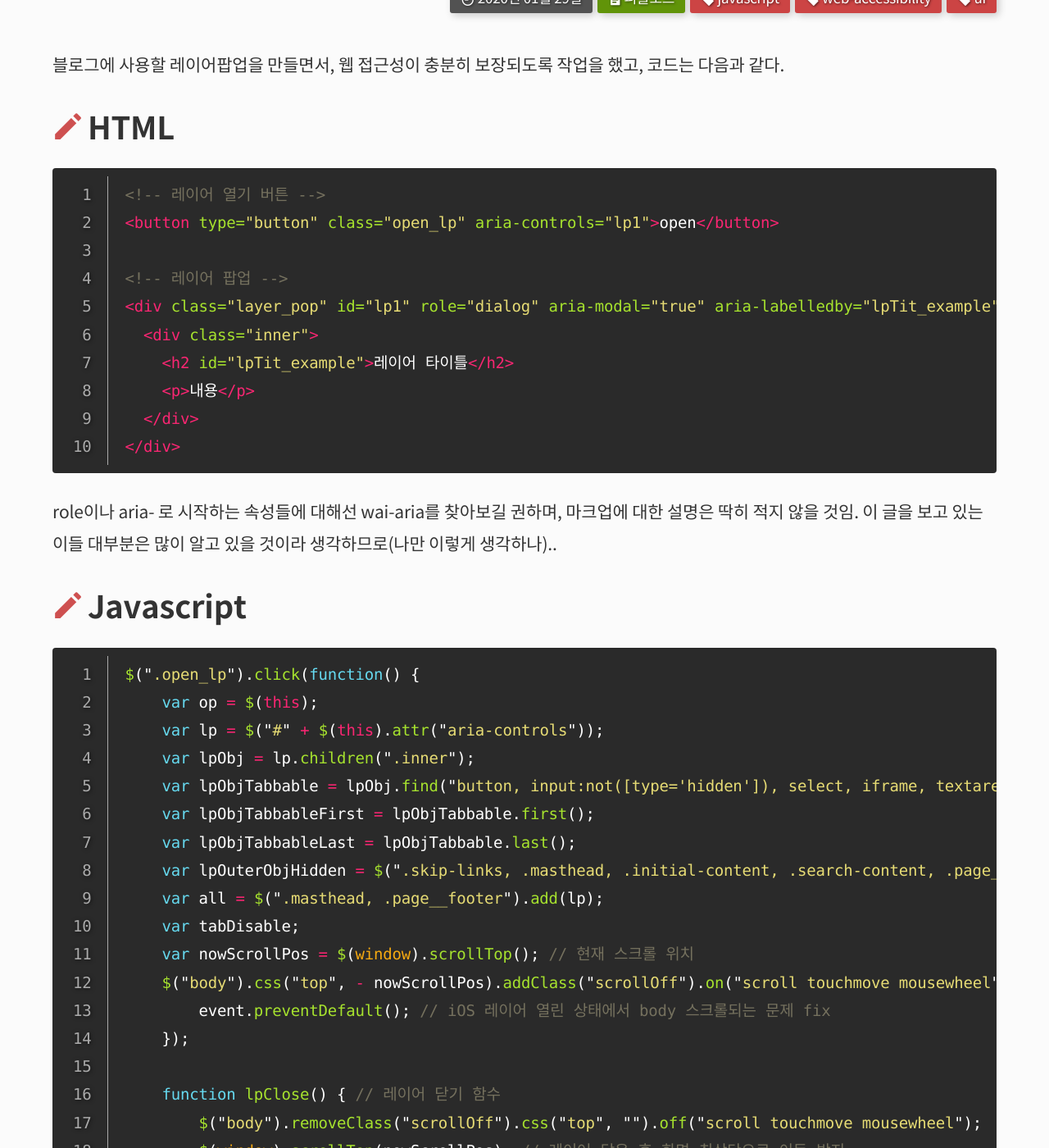
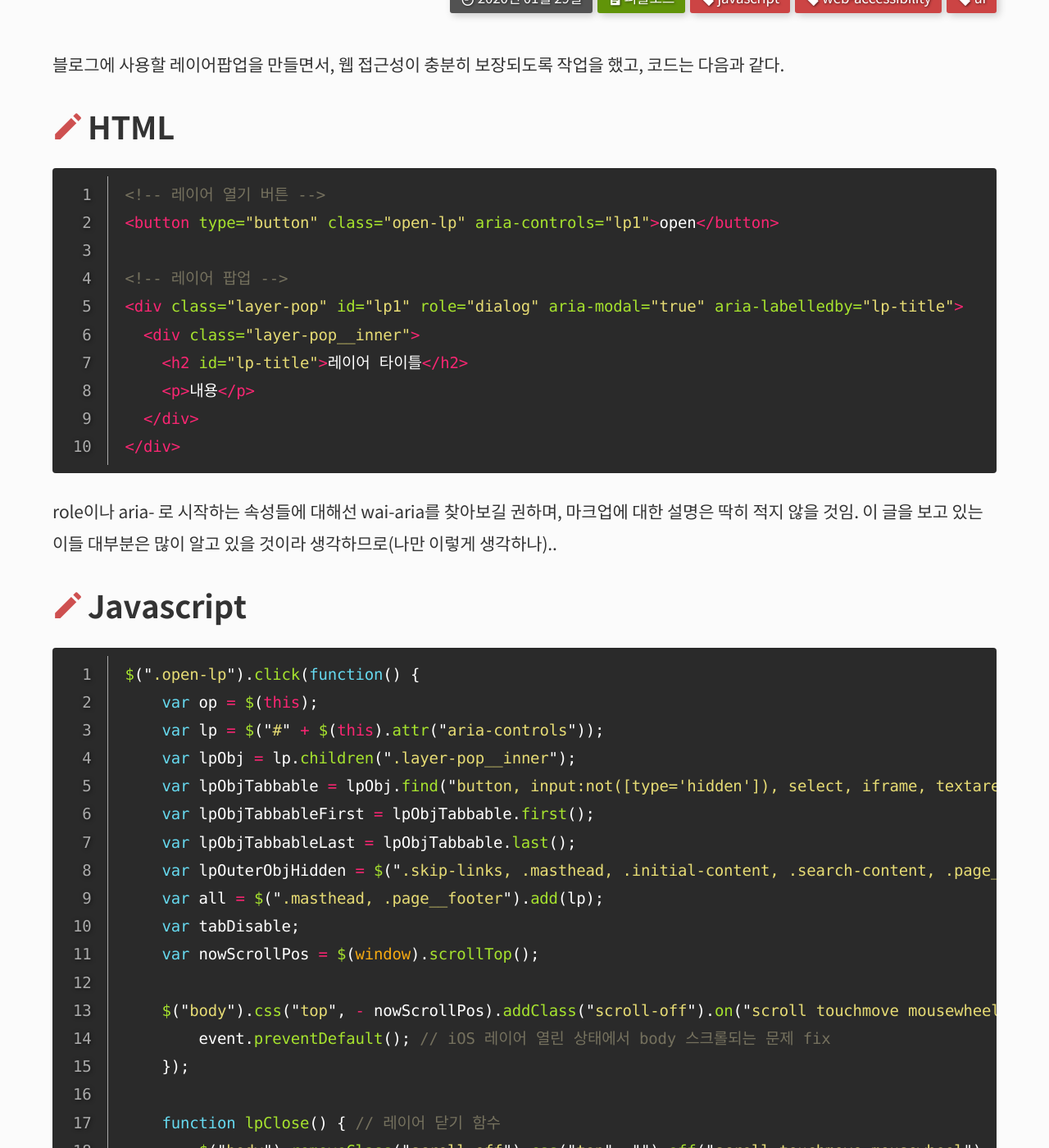
Before and after one commit to selosele/selosele.github.io, a Jekyll site: the page built from _posts/2020-01-29-layer-popup.md, in a window 1280 px wide and 1400 px high, scrolled down 384 px. Shown: the whole window at 82% size. Built offline with Jekyll 4.4.1, drawn with Linux system fonts in a browser that asks for light colours; cached includes are drawn as plain includes; comment, search, counter and statistics services are not loaded; some of the changed text lies outside the part shown.

Commit message:
포스트 수정

````diff
--- a/_posts/2020-01-29-layer-popup.md
+++ b/_posts/2020-01-29-layer-popup.md
@@ -21,12 +21,12 @@ tags:
 ## HTML
 ```html
 <!-- 레이어 열기 버튼 -->
-<button type="button" class="open_lp" aria-controls="lp1">open</button>
+<button type="button" class="open-lp" aria-controls="lp1">open</button>
 
 <!-- 레이어 팝업 -->
-<div class="layer_pop" id="lp1" role="dialog" aria-modal="true" aria-labelledby="lpTit_example">
-  <div class="inner">
-    <h2 id="lpTit_example">레이어 타이틀</h2>
+<div class="layer-pop" id="lp1" role="dialog" aria-modal="true" aria-labelledby="lp-title">
+  <div class="layer-pop__inner">
+    <h2 id="lp-title">레이어 타이틀</h2>
     <p>내용</p>
   </div>
 </div>
@@ -35,70 +35,64 @@ role이나 aria- 로 시작하는 속성들에 대해선 wai-aria를 찾아보
 
 ## Javascript
 ```javascript
-$(".open_lp").click(function() {
+$(".open-lp").click(function() {
     var op = $(this);
     var lp = $("#" + $(this).attr("aria-controls"));
-    var lpObj = lp.children(".inner");
+    var lpObj = lp.children(".layer-pop__inner");
     var lpObjTabbable = lpObj.find("button, input:not([type='hidden']), select, iframe, textarea, [href], [tabindex]:not([tabindex='-1'])");
     var lpObjTabbableFirst = lpObjTabbable.first();
     var lpObjTabbableLast = lpObjTabbable.last();
-    var lpOuterObjHidden = $(".skip-links, .masthead, .initial-content, .search-content, .page__footer");
+    var lpOuterObjHidden = $(".skip-links, .masthead, .initial-content, .search-content, .page__footer"); // 레이어 바깥 영역의 요소
     var all = $(".masthead, .page__footer").add(lp);
     var tabDisable;
-    var nowScrollPos = $(window).scrollTop(); // 현재 스크롤 위치
-    $("body").css("top", - nowScrollPos).addClass("scrollOff").on("scroll touchmove mousewheel", function(event){
+    var nowScrollPos = $(window).scrollTop();
+
+    $("body").css("top", - nowScrollPos).addClass("scroll-off").on("scroll touchmove mousewheel", function(event){
         event.preventDefault(); // iOS 레이어 열린 상태에서 body 스크롤되는 문제 fix
     });
 
     function lpClose() { // 레이어 닫기 함수
-        $("body").removeClass("scrollOff").css("top", "").off("scroll touchmove mousewheel");
+        $("body").removeClass("scroll-off").css("top", "").off("scroll touchmove mousewheel");
         $(window).scrollTop(nowScrollPos); // 레이어 닫은 후 화면 최상단으로 이동 방지
         if (tabDisable === true) lpObj.attr("tabindex", "-1");
         all.removeClass("on");
         lpOuterObjHidden.removeAttr("aria-hidden");
         op.focus(); // 레이어 닫은 후 원래 있던 곳으로 초점 이동
+        $(document).off("keydown.lp_keydown");
     }
 
     $(this).blur();
     all.addClass("on");
     lpOuterObjHidden.attr("aria-hidden", "true"); // 레이어 바깥 영역을 스크린리더가 읽지 않게
-    lpObjTabbable.length > 0 ? lpObjTabbableFirst.focus().keydown(function(event) {
+    lpObjTabbable.length ? lpObjTabbableFirst.focus().keydown(function(event) {
         // 레이어 열리자마자 초점 받을 수 있는 첫번째 요소로 초점 이동
-        var k = event.keyCode || event.which;
-        if (event.shiftKey && k === 9) {
+        if (event.shiftKey && (event.keyCode || event.which) === 9) {
             // Shift + Tab키 : 초점 받을 수 있는 첫번째 요소에서 마지막 요소로 초점 이동
             event.preventDefault();
             lpObjTabbableLast.focus();
         }
     }) : lpObj.attr("tabindex", "0").focus().keydown(function(event){
-        var k = event.keyCode || event.which;
         tabDisable = true;
-        if (k === 9) event.preventDefault();
+        if ((event.keyCode || event.which) === 9) event.preventDefault();
         // Tab키 / Shift + Tab키 : 초점 받을 수 있는 요소가 없을 경우 레이어 밖으로 초점 이동 안되게
     });
     lpObjTabbableLast.keydown(function(event) {
-        var k = event.keyCode || event.which;
-        if (!event.shiftKey && k === 9) {
+        if (!event.shiftKey && (event.keyCode || event.which) === 9) {
             // Tab키 : 초점 받을 수 있는 마지막 요소에서 첫번째 요소으로 초점 이동
             event.preventDefault();
             lpObjTabbableFirst.focus();
         }
     });
     lp.click(function(event){
-        if (event.target !== event.currentTarget) return; {
+        if (event.target === event.currentTarget) {
             // 반투명 배경 클릭 시 레이어 닫기
             lpClose();
         }
     });
-    $(document).keydown(function(event) {
-        var k = event.keyCode || event.which;
-        switch (k) {
-        case 27:
-            // Esc키 : 레이어 닫기
-            if (lp.hasClass("on")) {
-                lpClose();
-            }
-            break;
+    $(document).on("keydown.lp_keydown", function(event) {
+        // Esc키 : 레이어 닫기
+        if ((event.keyCode || event.which) === 27) && lp.hasClass("on") {
+            lpClose();
         }
     });
 });
````
Also changed, not shown: other parts of _posts/2020-01-29-layer-popup.md (+1 -1 lines).
